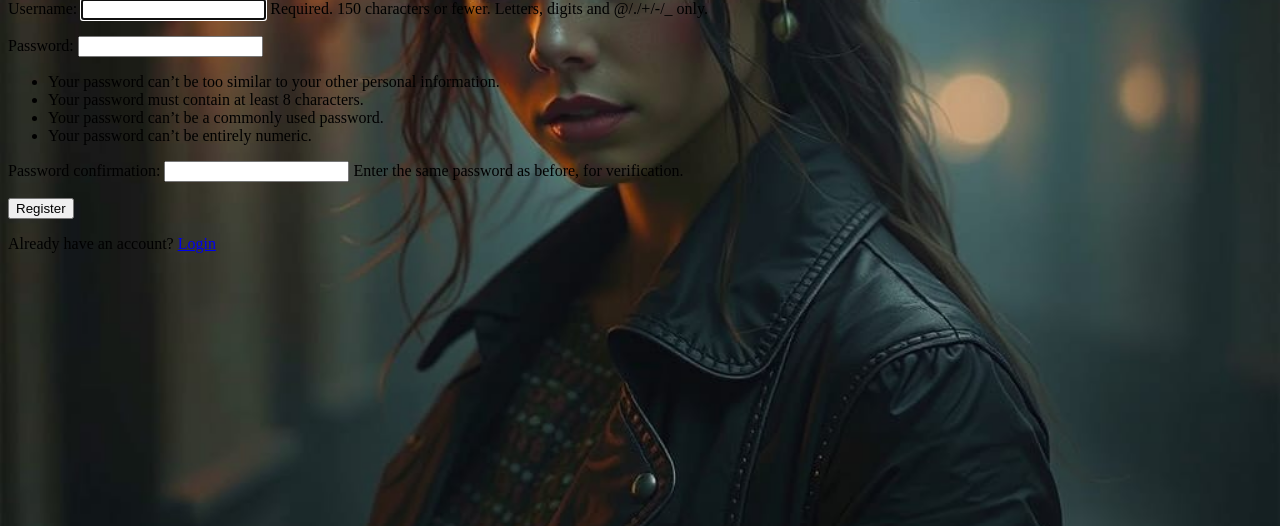
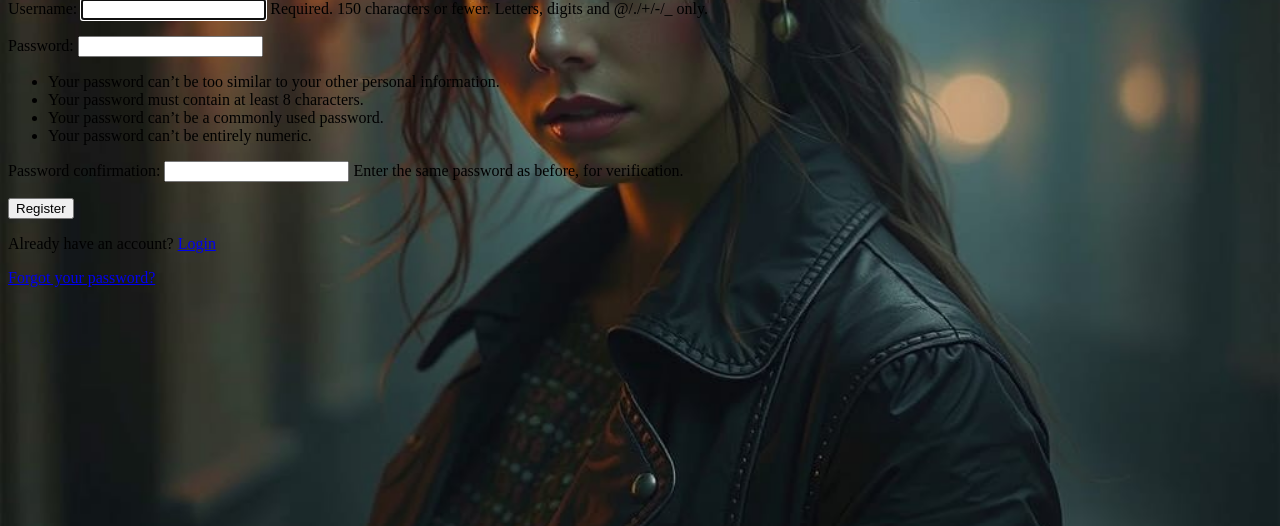
Before and after one commit to Desertiocaine/escape_room_project, a Django app: page /register/ in a window 1280 px wide. Shown: the part 117-643 px from the top of the page. Run offline with Django 5.2, Linux system fonts and the light colour scheme.

Commit message:
Email password reset

```diff
--- a/templates/login.html
+++ b/templates/login.html
@@ -10,4 +10,5 @@
         <button type="submit">Login</button>
     </form>
     <p>Don't have an account? <a href="{% url 'register' %}">register</a></p>
+    <p><a href="{% url 'password_reset' %}">Forgot your password?</a></p>
 {% endblock %}
--- a/templates/register.html
+++ b/templates/register.html
@@ -10,4 +10,5 @@
         <button type="submit">Register</button>
     </form>
     <p>Already have an account? <a href="{% url 'login' %}">Login</a></p>
+    <p><a href="{% url 'password_reset' %}">Forgot your password?</a></p>
 {% endblock %}
```
